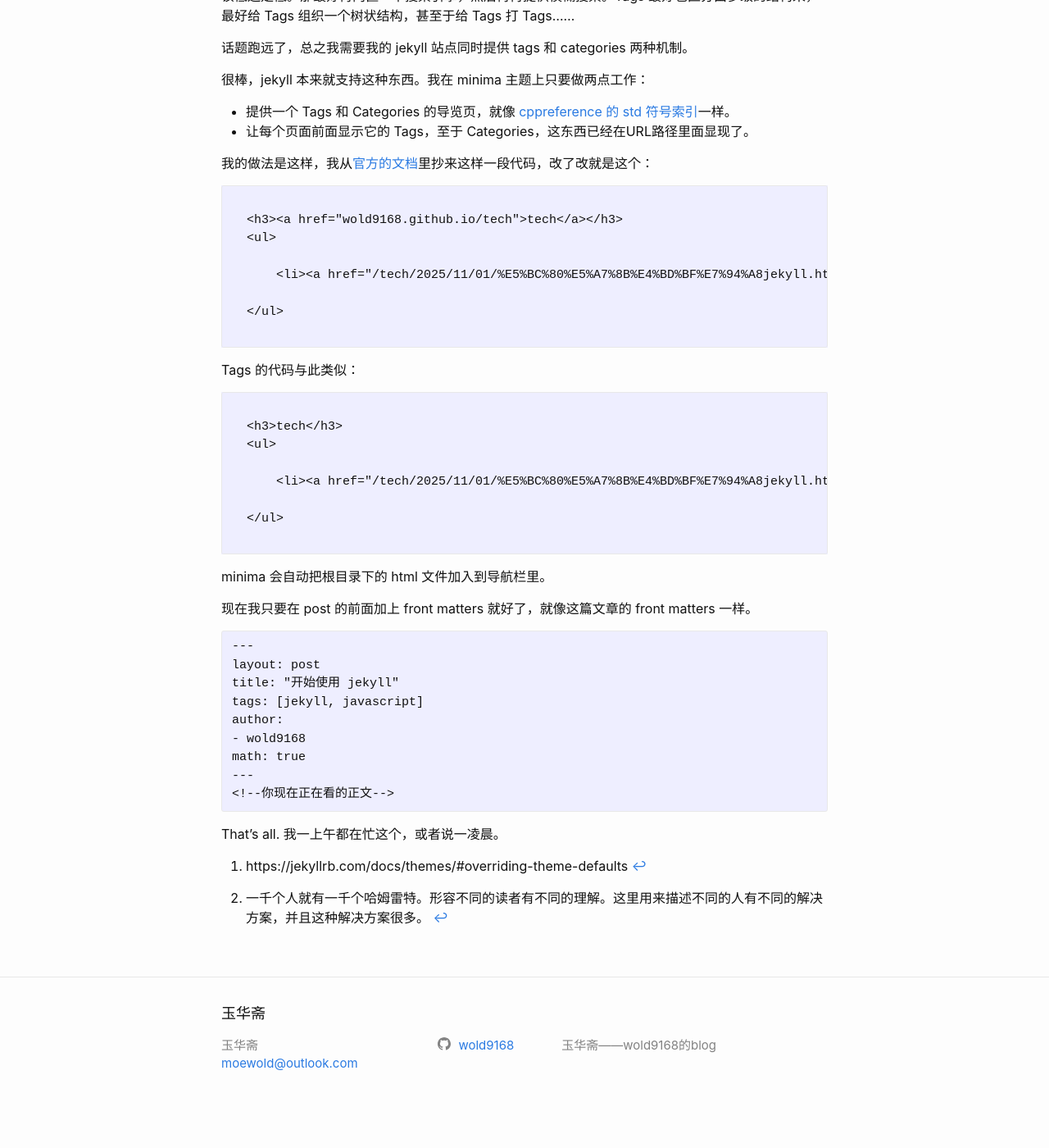
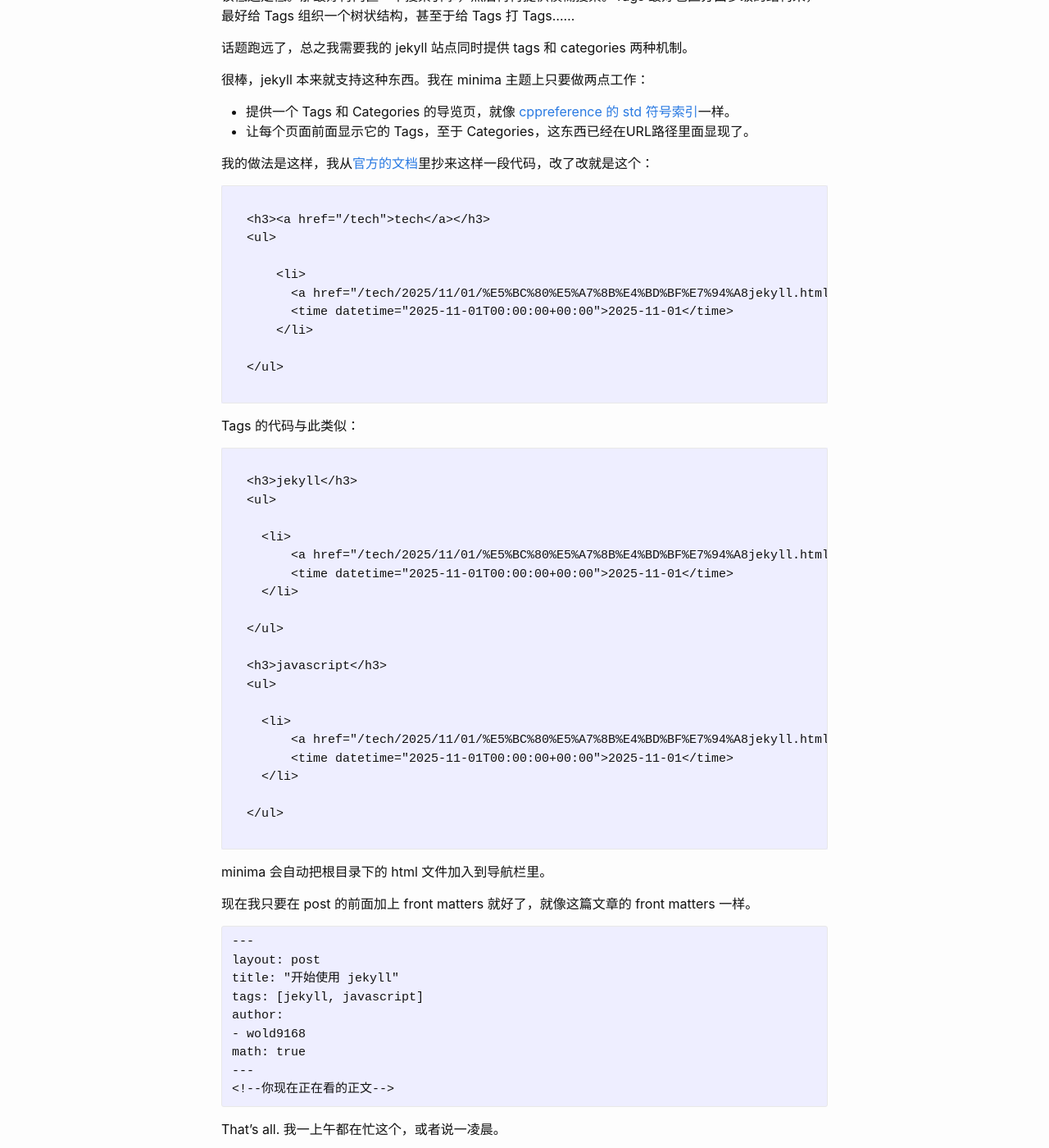
Before and after one commit to wold9168/wold9168.github.io, a Jekyll site: the page built from tech/_posts/2025-11-01-开始使用jekyll.md, in a window 1280 px wide and 1400 px high, scrolled down 4833 px. Shown: the whole window at 82% size. Built offline with Jekyll 4.4.1, drawn with Linux system fonts in a browser that asks for light colours; a script that is not in the unit is left out; before the commit the page ends 6202 px from its top, so only the background shows below that; some of the changed text lies outside the part shown.

Commit message:
Update 2025-11-01-开始使用jekyll.md
添加了「为 category 添加 index.html」一节

Signed-off-by: wold9168 <moewold@outlook.com>

````diff
--- a/tech/_posts/2025-11-01-开始使用jekyll.md
+++ b/tech/_posts/2025-11-01-开始使用jekyll.md
@@ -172,10 +172,13 @@
 
 ```liquid
 {% for category in site.categories %}
-  <h3><a href="{{ site.url }}/{{ category[0] }}">{{ category[0] }}</a></h3>
+  <h3><a href="/{{ category[0] }}">{{ category[0] }}</a></h3>
   <ul>
     {% for post in category[1] %}
-      <li><a href="{{ post.url }}">{{ post.title }}</a></li>
+      <li>
+        <a href="{{ post.url | relative_url }}">{{ post.title }}</a>
+        <time datetime="{{ post.date | date_to_xmlschema }}">{{ post.date | date: "%Y-%m-%d" }}</time>
+      </li>
     {% endfor %}
   </ul>
 {% endfor %}
@@ -184,11 +187,14 @@
 Tags 的代码与此类似：
 
 ```liquid
-{% for category in site.categories %}
-  <h3>{{ category[0] }}</h3>
+{% for tag in site.tags %}
+  <h3>{{ tag[0] }}</h3>
   <ul>
-    {% for post in category[1] %}
-      <li><a href="{{ post.url }}">{{ post.title }}</a></li>
+    {% for post in tag[1] %}
+    <li>
+        <a href="{{ post.url | relative_url }}">{{ post.title }}</a>
+        <time datetime="{{ post.date | date_to_xmlschema }}">{{ post.date | date: "%Y-%m-%d" }}</time>
+    </li>
     {% endfor %}
   </ul>
 {% endfor %}
@@ -211,3 +217,75 @@
 ```
 
 That's all. 我一上午都在忙这个，或者说一凌晨。
+
+### 为 category 添加 index.html
+
+我希望有一个 index.html，适用于 jekyll 的每一个 category，为我陈列这个 category 下的所有文章。
+
+我不要手动填写任何内容。我只要在一个空白的文件上应用一个 layout 就应该能生成这个 category index，这个效果无限趋近于其他的一些 jekyll 竞品提供的某种路由功能。
+
+我忙活了一会儿，旋即想到 AI 也许正擅长于此，然后我就得到了这个：
+
+```liquid
+---
+layout: default
+---
+
+{%- comment -%}
+从页面路径中提取分类标签
+例如：path = category/tech/index.html → categories = ["tech"]
+      path = category/linux/tips/index.html → categories = ["linux", "tips"]
+{%- endcomment -%}
+
+{%- assign path_parts = page.path | split: '/' -%}
+{%- assign cat_list = "" | split: "" -%}
+
+{%- for part in path_parts -%}
+  {%- unless part == "category" or part == "index.html" or part == "" -%}
+    {%- assign cat_list = cat_list | push: part -%}
+  {%- endunless -%}
+{%- endfor -%}
+
+{%- if cat_list.size == 0 -%}
+  <p>未指定分类。</p>
+{%- else -%}
+  <h1>分类：{{ cat_list | join: " / " }}</h1>
+
+  {%- comment -%}
+  筛选同时包含所有 cat_list 中分类的文章
+  {%- endcomment -%}
+  {%- assign filtered_posts = site.posts -%}
+  {%- for cat in cat_list -%}
+    {%- assign temp_posts = "" | split: "" -%}
+    {%- for post in filtered_posts -%}
+      {%- if post.categories contains cat -%}
+        {%- assign temp_posts = temp_posts | push: post -%}
+      {%- endif -%}
+    {%- endfor -%}
+    {%- assign filtered_posts = temp_posts -%}
+  {%- endfor -%}
+
+  <ul>
+  {%- for post in filtered_posts -%}
+    <li>
+      <a href="{{ post.url | relative_url }}">{{ post.title }}</a>
+      <time datetime="{{ post.date | date_to_xmlschema }}">{{ post.date | date: "%Y-%m-%d" }}</time>
+    </li>
+  {%- endfor -%}
+  </ul>
+
+  {%- if filtered_posts.size == 0 -%}
+    <p>暂无文章。</p>
+  {%- endif -%}
+{%- endif -%}
+```
+
+将这个文件保存到你的`_layout/`里，修改它应用的`layout`为你自己想要的别的什么 layout，然后在你的每个 category 下面都创建一个 index.html，只用简单填上这样三行代码：
+
+```liquid
+---
+layout: category-index # 取决于你把前面的代码复制到 _layout/ 以后命名为什么
+---
+```
+
+然后[奇迹发生](/tech/)。
````
